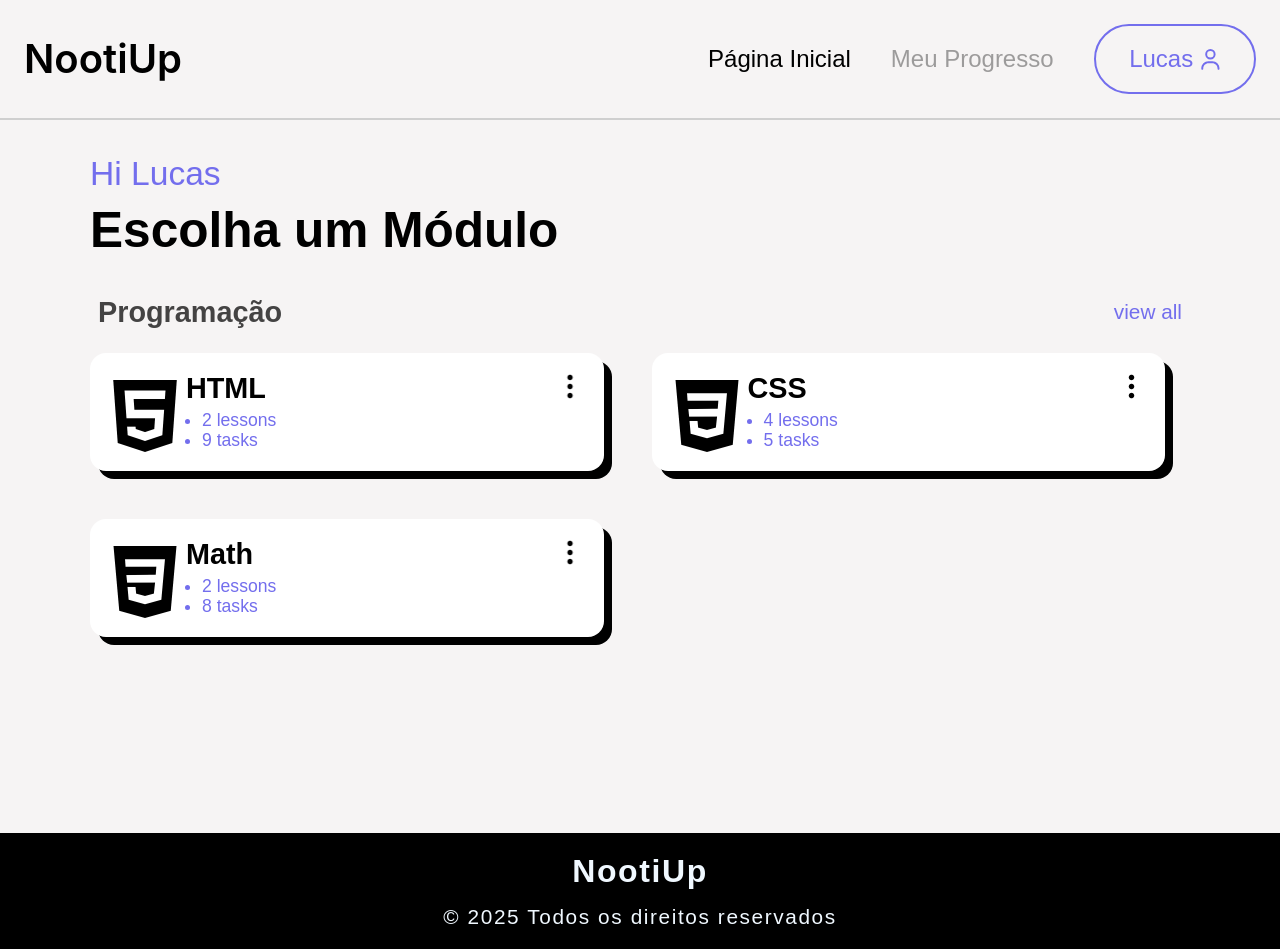
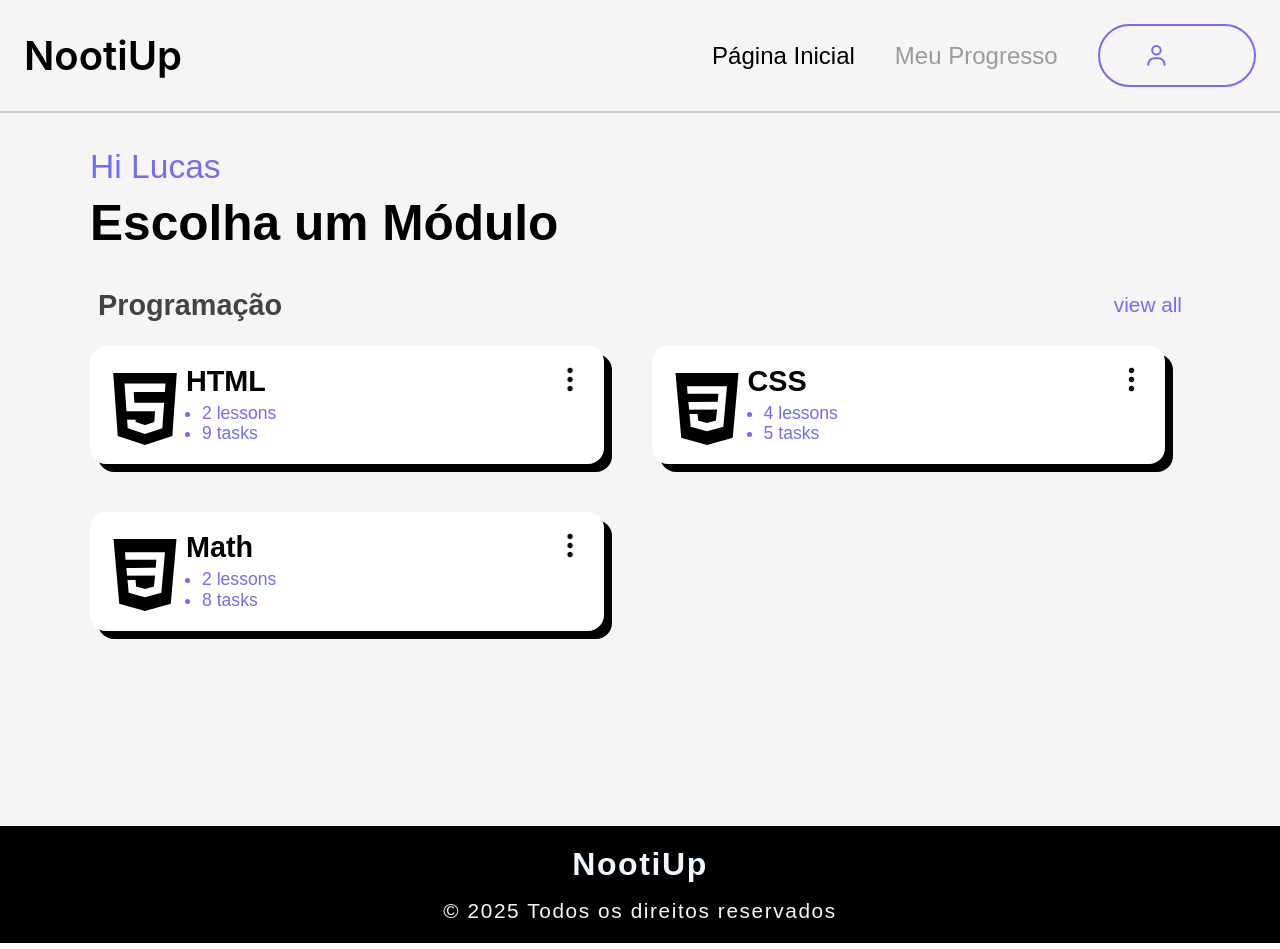
Before and after one commit to Lucas2907/NootiUp-frontend, a React (Vite) app: page / in a window 1280 px wide. Built offline with nearby package versions, Linux system fonts and the light colour scheme; no server answers.

Commit message:
Fetch and display dynamic user name in Header

```diff
--- a/src/components/Header/Header.tsx
+++ b/src/components/Header/Header.tsx
@@ -1,13 +1,34 @@
+import { useEffect, useState } from "react"
 import Logo from "../Logo/Logo"
 import RedirectButton from "../RedirectButton/RedirectButton"
 import { Link, useLocation, NavLink } from "react-router-dom"
+import api from "../../utils/GitHubApi"
 
 function Header() {
+    const [nameUser, setNameUser] = useState("")
     const { pathname } = useLocation()
     const customClassName = ({ isActive }: { isActive: boolean }) => "header__list-item app-link " + (isActive ? "header__list-item_active " : "")
 
     const isSignin = pathname === "/signin"
     const isSignup = pathname === "/signup"
+
+
+    async function getNameUser(name: string) {
+        const res = await api.getName(name)
+
+        return res
+    }
+
+    useEffect(() => {
+        getNameUser("Luca").then((res) => {
+            if (res === null) {
+                setNameUser("Profile")
+            } else {
+                setNameUser(res)
+            }
+        })
+    }, [nameUser]);
+
 
     if (isSignin || isSignup) {
         return (
@@ -31,7 +52,7 @@ function Header() {
             <nav className="header__list">
                 <NavLink className={customClassName} to={"/"}>Página Inicial</NavLink>
                 <NavLink className={customClassName} to={"/my-progress"}>Meu Progresso</NavLink>
-                <NavLink to={"/my-profile"} className="app-link"><RedirectButton text={"Lucas"} isLogged={true} /></NavLink>
+                <NavLink to={"/my-profile"} className="app-link"><RedirectButton text={nameUser} isLogged={true} /></NavLink>
             </nav >
         </header >
     )
--- a/src/components/RedirectButton/RedirectButton.css
+++ b/src/components/RedirectButton/RedirectButton.css
@@ -1,4 +1,5 @@
 .redirect-button {
+  max-width: 12rem;
   font-size: 1.5rem;
   border-radius: 3.1rem;
   padding: 1.2rem 2.1rem;
@@ -6,17 +7,13 @@
   background-color: transparent;
   border: 2px solid #736eed;
   min-width: 9.9rem;
-  display: flex;
-  align-items: center;
-  gap: 0.4rem;
-  justify-content: center;
   transition: 0.6s;
   position: relative;
   overflow: hidden;
+  text-overflow: ellipsis;
   z-index: 1;
   cursor: pointer;
 }
-
 .redirect-button::before {
   content: "";
   position: absolute;
@@ -48,11 +45,20 @@
   cursor: default;
 }
 
-.redirect-button__button {
+.redirect-button__elements {
+  display: flex;
+  align-items: center;
+  gap: 0.8rem;
+}
+
+.redirect-button__elements-button {
+  overflow: hidden;
+  white-space: nowrap;
+  text-overflow: ellipsis;
   margin: 0;
 }
 
-.redirect-button__image {
+.redirect-button__elements-image {
   width: 1.3rem;
   height: 1.3rem;
 }
--- a/src/components/RedirectButton/RedirectButton.tsx
+++ b/src/components/RedirectButton/RedirectButton.tsx
@@ -11,12 +11,14 @@ type RedirectButtonProps = {
 function RedirectButton({ text, isLogged }: RedirectButtonProps) {
     return (
         <button className="redirect-button">
-            <p className="redirect-button__button">{text}</p>
-            {
-                isLogged ? (
-                    <FontAwesomeIcon icon={faUser} className="redirect-button__image" />
-                ) : ""
-            }
+            <div className='redirect-button__elements'>
+                <p className="redirect-button__elements-button">{text}</p>
+                {
+                    isLogged ? (
+                        <FontAwesomeIcon icon={faUser} className="redirect-button__elements-image" />
+                    ) : ""
+                }
+            </div>
         </button >
     )
 }
```
